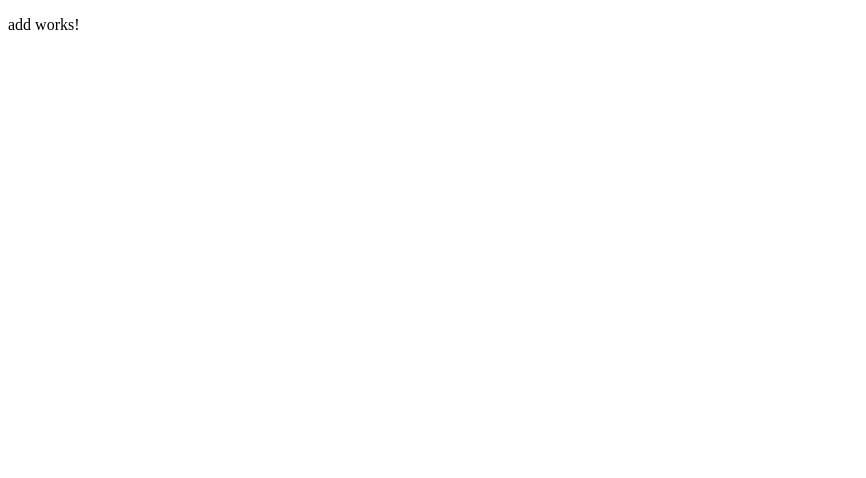
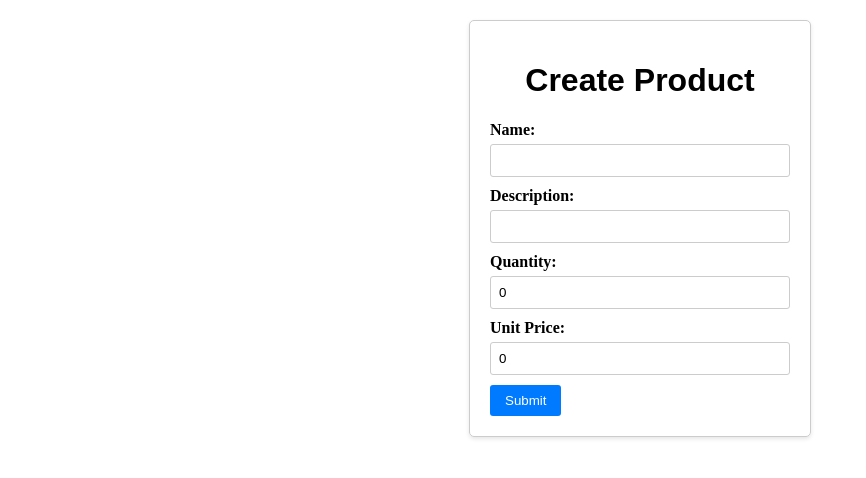
Before and after one commit to UTBox/synacy-graduate-program-ordering-system-ui-exercise, an Angular app: page /product/add in a window 1280 px wide. Shown: the top 478 px of the page, without its empty margins (0-866 px from the left). Built offline with nearby package versions, Linux system fonts and the light colour scheme.

Commit message:
Added post repository

```diff
--- a/src/app/app.module.ts
+++ b/src/app/app.module.ts
@@ -7,6 +7,7 @@ import {ProductComponent} from './product/product.component';
 import {HttpClientModule} from "@angular/common/http";
 import {ButtonComponent} from './shared/button/button.component';
 import {AddProductComponent} from './product/add/add-product.component';
+import {ReactiveFormsModule} from "@angular/forms";
 
 @NgModule({
   declarations: [
@@ -18,7 +19,8 @@ import {AddProductComponent} from './product/add/add-product.component';
   imports: [
     BrowserModule,
     AppRoutingModule,
-    HttpClientModule
+    HttpClientModule,
+    ReactiveFormsModule
   ],
   providers: [],
   bootstrap: [AppComponent]
--- a/src/app/product/add/add-product.component.css
+++ b/src/app/product/add/add-product.component.css
@@ -0,0 +1,38 @@
+.content {
+  width: 300px;
+  margin: 20px auto;
+  padding: 20px;
+  border: 1px solid #ccc;
+  border-radius: 5px;
+  box-shadow: 0 2px 4px rgba(0, 0, 0, 0.1);
+}
+
+.content h1 {
+  display: flex;
+  justify-content: center;
+  font-family: sans-serif;
+}
+
+.content label {
+  display: block;
+  margin-bottom: 5px;
+  font-weight: bold;
+}
+
+.content input[type="text"],
+.content input[type="number"]{
+  width: 94%;
+  padding: 8px;
+  margin-bottom: 10px;
+  border: 1px solid #ccc;
+  border-radius: 3px;
+}
+
+.content button[type="submit"] {
+  background-color: #007bff;
+  color: #fff;
+  padding: 8px 15px;
+  border: none;
+  border-radius: 3px;
+  cursor: pointer;
+}
--- a/src/app/product/add/add-product.component.html
+++ b/src/app/product/add/add-product.component.html
@@ -1 +1,24 @@
-<p>add works!</p>
+<div class="content">
+  <h1>Create Product</h1>
+  <div class="body">
+    <form [formGroup]="addProductForm" (ngSubmit)="onSubmit()">
+      <div>
+        <label for="name">Name: </label>
+        <input id="name" type="text" formControlName="name">
+      </div>
+      <div>
+        <label for="description">Description: </label>
+        <input id="description" type="text" formControlName="description">
+      </div>
+      <div>
+        <label for="productQuantity">Quantity: </label>
+        <input id="productQuantity" type="number" formControlName="productQuantity">
+      </div>
+      <div>
+        <label for="unitPrice">Unit Price: </label>
+        <input id="unitPrice" type="number" formControlName="unitPrice">
+      </div>
+      <button type="submit" [disabled]="!addProductForm.valid">Submit</button>
+    </form>
+  </div>
+</div>
--- a/src/app/product/add/add-product.component.ts
+++ b/src/app/product/add/add-product.component.ts
@@ -1,4 +1,7 @@
 import { Component } from '@angular/core';
+import {FormControl, FormGroup} from "@angular/forms";
+import {ProductService} from "../service/product.service";
+import {Router} from "@angular/router";
 
 @Component({
   selector: 'app-add',
@@ -7,4 +10,25 @@ import { Component } from '@angular/core';
 })
 export class AddProductComponent {
 
+  public addProductForm: FormGroup
+
+  constructor(private productService: ProductService, private router: Router){
+    this.addProductForm = new FormGroup<any>({
+      name : new FormControl(''),
+      description: new FormControl(''),
+      productQuantity : new FormControl(0),
+      unitPrice : new FormControl(0)
+    })
+  }
+
+  public onSubmit() {
+    console.warn(this.addProductForm.getRawValue())
+    const formValue = this.addProductForm.getRawValue()
+
+    this.productService.createProduct(formValue).subscribe({
+      next: (data) => {
+        this.router.navigate(['/product']);
+      }
+    });
+  }
 }
--- a/src/app/product/model/product.model.ts
+++ b/src/app/product/model/product.model.ts
@@ -2,7 +2,7 @@ export interface IProduct {
   id: number
   name: string
   description: string
-  productQuantity: number
+  quantity: number
   unitPrice: number
   currency: string
 }
--- a/src/app/product/product.component.css
+++ b/src/app/product/product.component.css
@@ -1,10 +1,15 @@
 .content {
-  padding: 50px;
+  max-width: 1000px;
+  margin-left: auto;
+  margin-right: auto;
+  padding-left: 10px;
+  padding-right: 10px;
 }
 
 .header {
   display: flex;
   justify-content: space-between;
+  font-family: 'lato', sans-serif;
 }
 
 .actions {
@@ -16,10 +21,25 @@
   display: table;
   width: 100%;
   border-collapse: collapse;
+  font-family: 'lato', sans-serif;
+}
+
+h1 {
+  font-size: 26px;
+  margin: 20px 0;
+  text-align: center;
 }
 
 tr > th, tr > td {
   border: 1px solid black;
   text-align: left;
-  padding: 5px;
+  padding: 8px;
 }
+
+thead {
+  background-color: blanchedalmond;
+}
+
+tbody th {
+  background-color: cornflowerblue;
+}
--- a/src/app/product/product.component.html
+++ b/src/app/product/product.component.html
@@ -23,10 +23,10 @@
       <tbody>
       <tr *ngFor="let product of productsInPage.content">
         <th>{{ product["id"] }}</th>
-        <th>{{ product["name"] }}</th>
-        <th>{{ product["description"] }}</th>
-        <th>{{ product["productQuantity"] }}</th>
-        <th>{{ product["currency"] + ' ' + product["unitPrice"] }}</th>
+        <td>{{ product["name"] }}</td>
+        <td>{{ product["description"] }}</td>
+        <td>{{ product["productQuantity"] }}</td>
+        <td>{{ product["currency"] + ' ' + product["unitPrice"] }}</td>
       </tr>
       </tbody>
 
--- a/src/app/product/product.component.ts
+++ b/src/app/product/product.component.ts
@@ -11,7 +11,7 @@ export class ProductComponent implements OnInit {
 
   public actionClass: string = 'actions';
   public productsInPage: any = {};
-  private readonly MAX_LIMIT: number = 2
+  private readonly MAX_LIMIT: number = 6
 
 
   constructor(private productService: ProductService) {
--- a/src/app/product/repository/product.repository.ts
+++ b/src/app/product/repository/product.repository.ts
@@ -1,9 +1,11 @@
 import {Injectable} from "@angular/core";
 import {HttpClient, HttpHeaders} from "@angular/common/http";
+import {IProduct} from "../model/product.model";
 
 @Injectable({providedIn: 'root'})
 export class ProductRepository {
 
+  private readonly baseUrl = 'api/v1';
   private readonly CONTENT_TYPE = 'application/json';
   private readonly headers;
 
@@ -14,7 +16,12 @@ export class ProductRepository {
   }
 
   public getProducts(max: number, page: number) {
-    const getProductsUrl = 'api/v1/products?max=' + max + '&page=' + page;
+    const getProductsUrl = this.baseUrl + '/products?max=' + max + '&page=' + page;
     return this.httpClient.get(getProductsUrl, {headers: this.headers});
   }
+
+  public createProduct(requestBody: IProduct){
+    const createProductUrl = this.baseUrl + '/product';
+    return this.httpClient.post<any>(createProductUrl, requestBody, {headers: this.headers});
+  }
 }
--- a/src/app/product/service/product.service.ts
+++ b/src/app/product/service/product.service.ts
@@ -1,6 +1,7 @@
 import {Injectable} from "@angular/core";
 import {ProductRepository} from "../repository/product.repository";
 import {Observable} from "rxjs";
+import {IProduct} from "../model/product.model";
 
 @Injectable({
   providedIn: 'root'
@@ -14,4 +15,9 @@ export class ProductService {
   public fetchProducts(max: number, page: number): Observable<any> {
     return this.productRepository.getProducts(max,page);
   }
+
+  public createProduct(requestBody: IProduct) {
+    console.log(requestBody);
+    return this.productRepository.createProduct(requestBody);
+  }
 }
```
